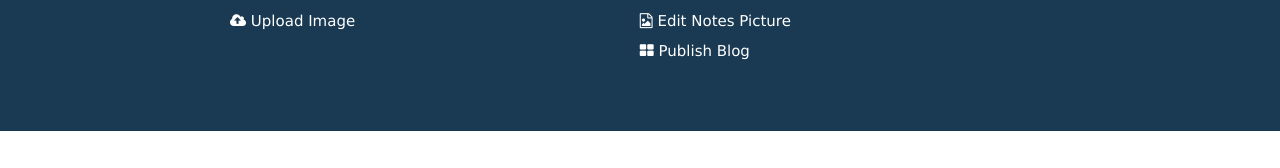
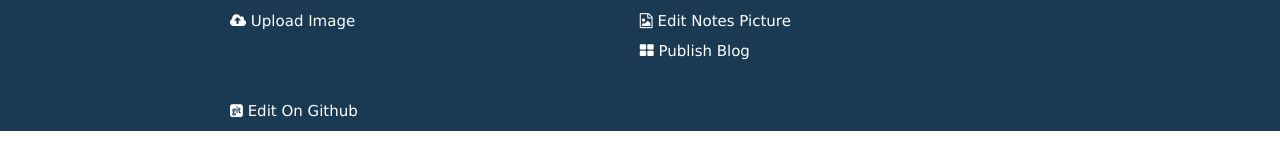
Before and after one commit to rfd3344a/rfd3344.github.io, a Jekyll site: the page built from index.html, in a window 1280 px wide. Shown: the part 1064-1232 px from the top of the page. Built offline with Jekyll 4.4.1, drawn with Linux system fonts in a browser that asks for light colours; some web fonts are replaced; before the commit the page ends 1195 px from its top, so only the background shows below that.

Commit message:
Update page.html

```diff
--- a/_layouts/page.html
+++ b/_layouts/page.html
@@ -21,7 +21,6 @@
                 <a href="https://github.com/rfd3344/rfd3344.github.io" target="_blank"> Edit On Github</a> </li>
           	<li><i class="fa fa-cloud-upload" aria-hidden="true"></i>
                 <a href="https://github.com/rfd3344/rfd3344.github.io/tree/master/images" target="_blank"> Upload Image</a> </li>
-
        	</ul>
   	</div>
 
@@ -35,16 +34,19 @@
                 <a href="https://github.com/rfd3344/rfd3344.github.io/tree/master/notes/zPhoto" target="_blank"> Edit Notes Picture</a> </li>
           <li><i class="fa fa-th-large" aria-hidden="true"></i>
               <a href="http://prose.io/#rfd3344/rfd3344.github.io/tree/master/_posts" target="_blank"> Publish Blog </a> </li>
+       	</ul>
+  	</div>
 
-
-
-
-
+	<div class="FooterBlock">
+   		<ul >
+          	<li><i class="fa fa-git-square" aria-hidden="true"></i>
+                <a href="https://rfd3344.github.io/notes/MacCommend/" target="_blank"> Edit On Github</a> </li>
+          	<li><i class="fa fa-cloud-upload" aria-hidden="true"></i>
+                <a href="https://github.com/rfd3344/rfd3344.github.io/tree/master/images" target="_blank"> Upload Image</a> </li>
        	</ul>
   	</div>
 
 
 
-
 </section>
 </footer>
```
